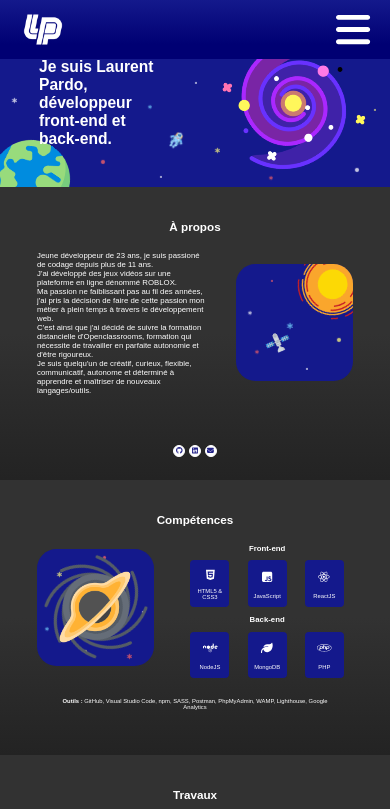
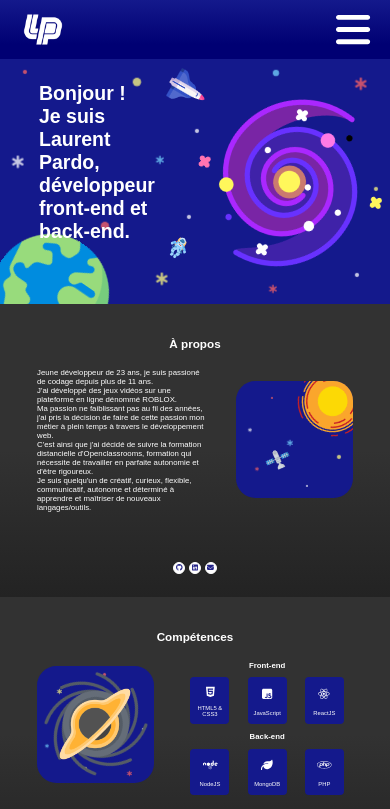
Before and after one commit to AeRyZe/dev_portfolio, a React (Create React App) app: page / in a window 390 px wide. Shown: the top 809 px of the page. Built offline with nearby package versions, Linux system fonts and the light colour scheme; a web font is replaced by a local one.

Commit message:
feat(banner): responsive

```diff
--- a/src/components/banner/banner.css
+++ b/src/components/banner/banner.css
@@ -195,3 +195,100 @@ h1 {
         transform: translate(0, 1vw) rotate(-20deg);
     }
 }
+
+@media screen and (max-width: 993px) {
+    #banner-container {
+        margin-top: 10vw;
+        height: 60vw;
+    }
+
+    h1 {
+        font-size: 5vw;
+    }
+
+    #galaxy {
+        height: 45vw;
+        top: 14vw;
+        left: 52vw;
+    }
+
+    #earth {
+        height: 30vw;
+        top: 50vw;
+        right: 92vw;
+    }
+
+    #shuttle {
+        height: 10vw;
+        top: 8vw;
+    }
+
+    #astronaut {
+        height: 5vw;
+        top: 50vw;
+    }
+
+    #banner-star-1 {
+        height: 3vw;
+        top: 30vw;
+    }
+
+    #banner-star-2 {
+        height: 1vw;
+    }
+
+    #banner-star-3 {
+        height: 2vw;
+    }
+
+    #banner-star-4 {
+        height: 1.5vw;
+        left: 70vw;
+    }
+
+    #banner-star-5 {
+        height: 1vw;
+        top: 23vw;
+    }
+
+    #banner-star-6 {
+        height: 2vw;
+        top: 47vw;
+    }
+
+    #banner-star-7 {
+        height: 2vw;
+        top: 30vw;
+        left: 40vw;
+    }
+
+    #banner-star-8 {
+        height: 3vw;
+    }
+
+    #banner-star-9 {
+        height: 1vw;
+        top: 60vw;
+    }
+
+    #banner-star-10 {
+        height: 3vw;
+        top: 60vw;
+        left: 40vw;
+    }
+
+    #banner-star-11 {
+        height: 1vw;
+        top: 38vw;
+    }
+
+    #banner-star-12 {
+        height: 1vw;
+        left: 48vw;
+    }
+
+    #banner-star-13 {
+        height: 2vw;
+        top: 63vw;
+    }
+}
```
